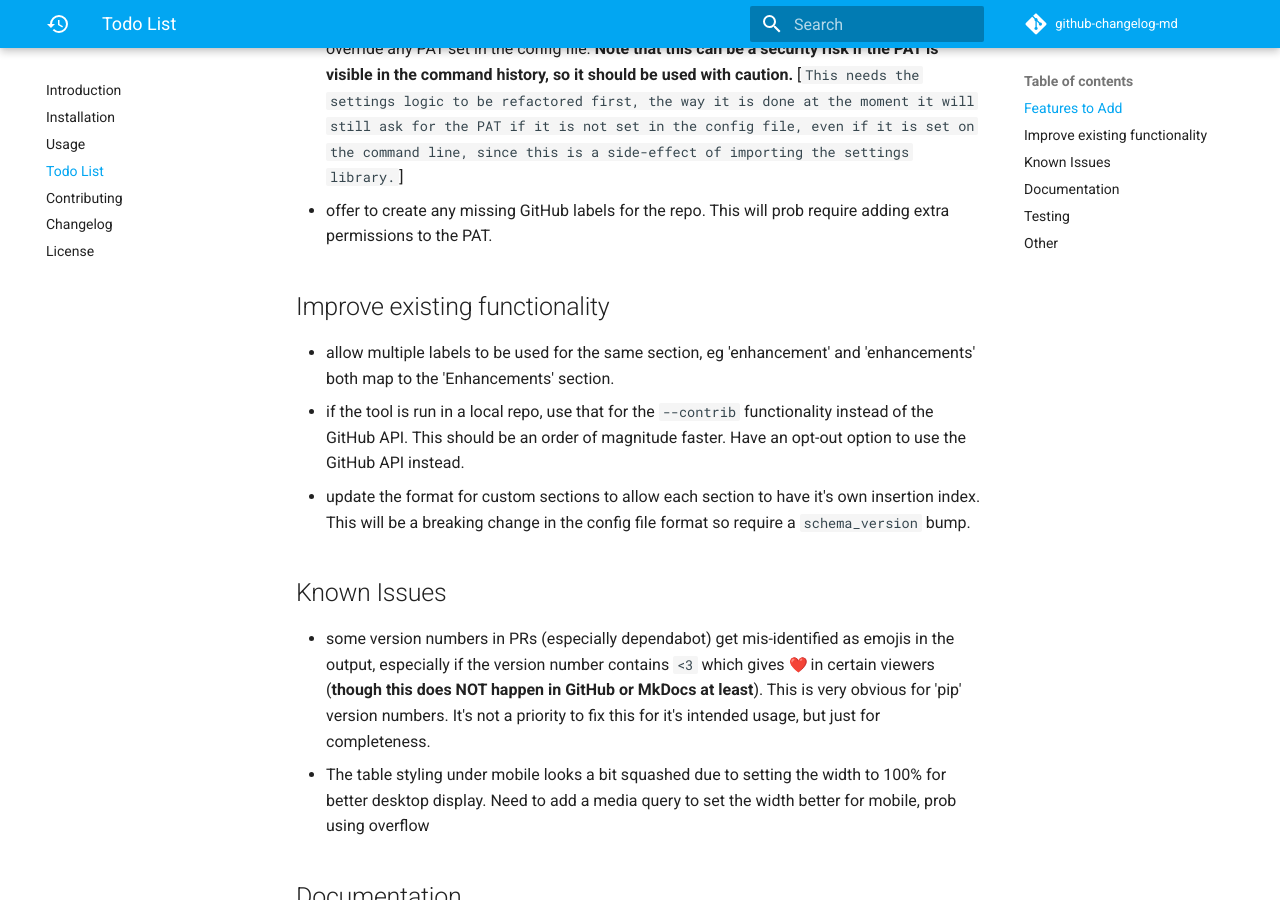
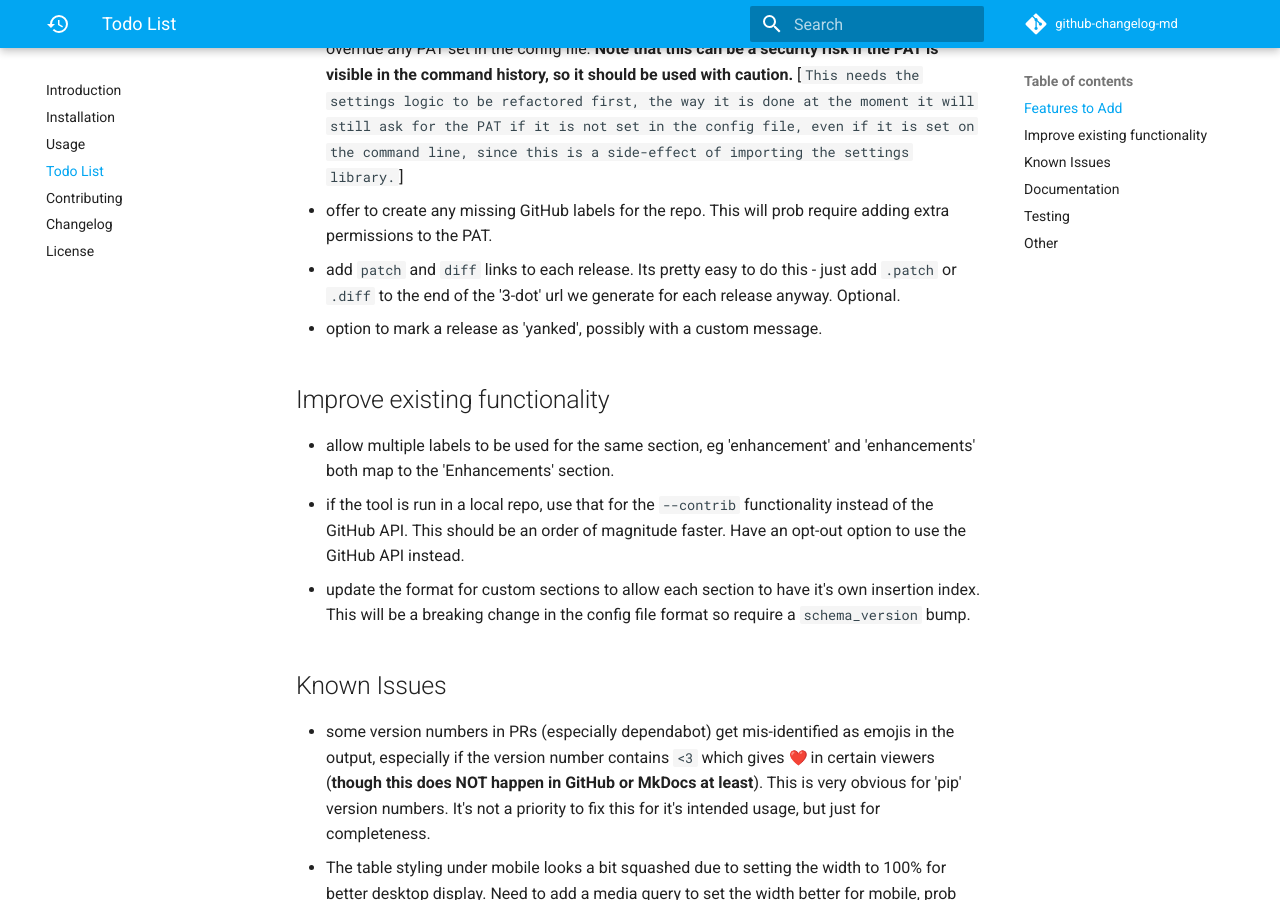
Before and after one commit to seapagan/github-changelog-md, an MkDocs documentation site: the page built from docs/todo_list.md, in a window 1280 px wide and 900 px high, scrolled down 1586 px. Built offline with MkDocs 1.6.1 and Material for MkDocs 9.7.7, drawn with Linux system fonts in a browser that asks for light colours; emoji names are drawn with the system emoji font; comment, search, counter and statistics services are not loaded.

Commit message:
update TODO and fix README typo
Signed-off-by: Grant Ramsay <seapagan@gmail.com>

```diff
--- a/TODO.md
+++ b/TODO.md
@@ -64,6 +64,10 @@ in the next release.
   line, since this is a side-effect of importing the settings library.`\]
 - offer to create any missing GitHub labels for the repo. This will prob require
   adding extra permissions to the PAT.
+- add `patch` and `diff` links to each release. Its pretty easy to do this -
+  just add `.patch` or `.diff` to the end of the '3-dot' url we generate for
+  each release anyway. Optional.
+- option to mark a release as 'yanked', possibly with a custom message.
 
 ## Improve existing functionality
 
```
Also changed, not shown: README.md (+1 -1 lines).
